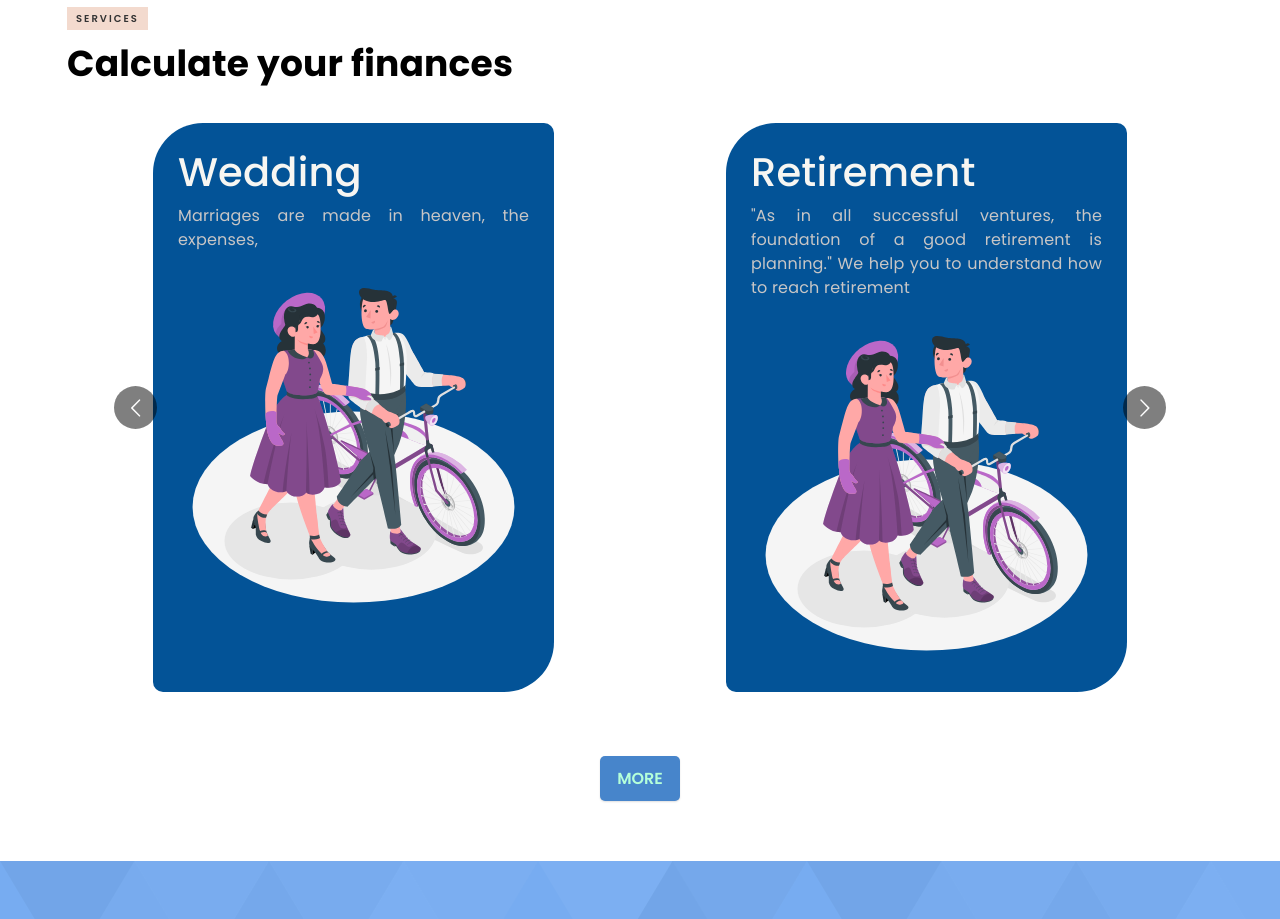
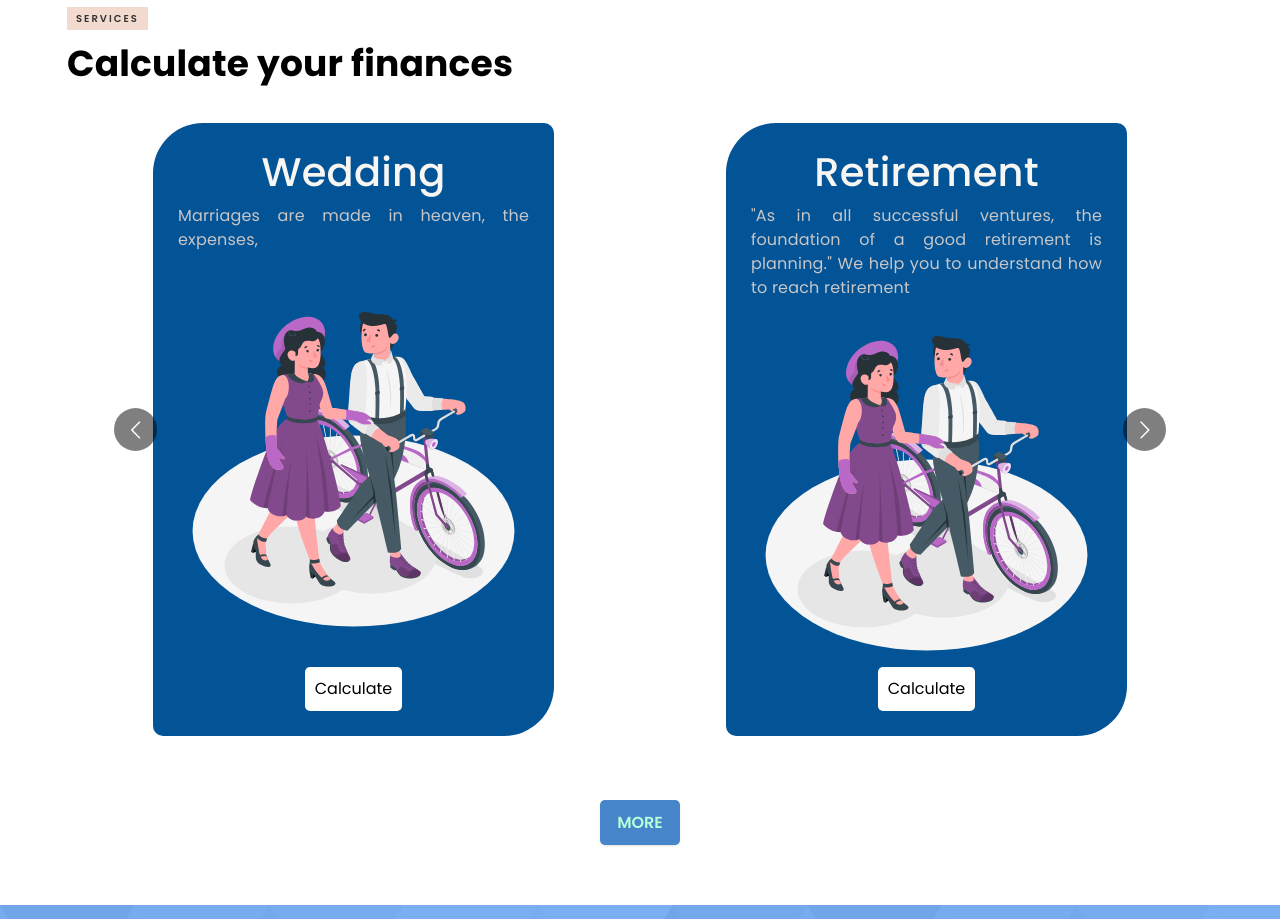
Before and after one commit to husain3012/reactCwcProject, a React (Create React App) app: page / in a window 1280 px wide. Shown: the part 1860-2779 px from the top of the page. Built offline with nearby package versions, Linux system fonts and the light colour scheme.

Commit message:
debugging

```diff
--- a/src/components/Features/FeatureCard.jsx
+++ b/src/components/Features/FeatureCard.jsx
@@ -7,6 +7,7 @@ const CardContainer = styled(Link)`
   min-height: 100%;
   display: flex;
   flex-direction: column;
+  align-items: center;
   margin: auto;
   padding: 25px;
   background-color: ${(props) => props.color || "#035397"};
@@ -25,8 +26,18 @@ const CardContainer = styled(Link)`
   }
 
   img {
-    align-self: flex-end;
+    margin-top: auto;
     max-width: 100%;
+  }
+  button {
+    margin-top: auto;
+    border-style: none;
+    background-color: #fff;
+    padding: 10px;
+    border-radius: 5px;
+  }
+  @media (max-width: 768px) {
+    max-width: 90%;
   }
 `;
 
@@ -40,6 +51,7 @@ const FeatureCard = (props) => {
       <h1>{props.heading}</h1>
       <p>{props.text}</p>
       <img alt="img" src={props.image} />
+      <button>Calculate</button>
     </CardContainer>
   );
 };
```
